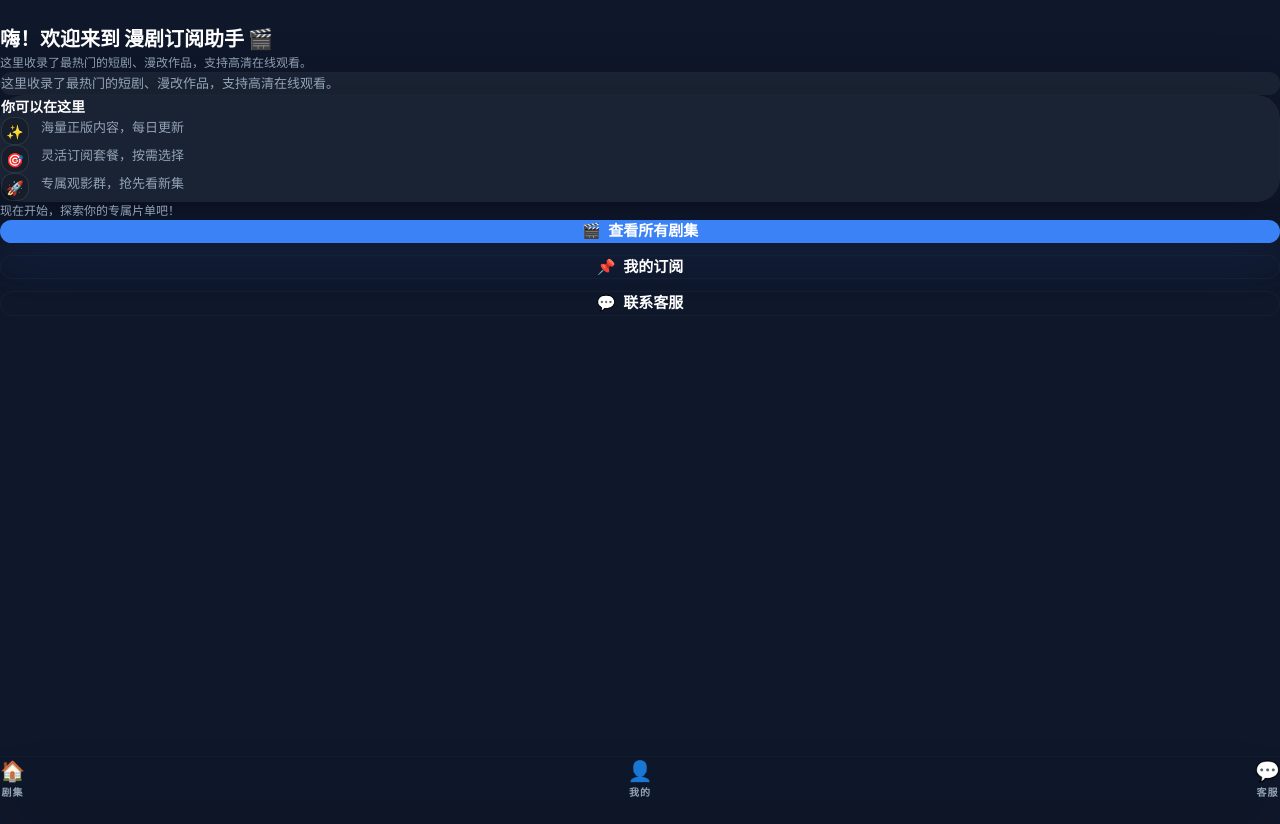
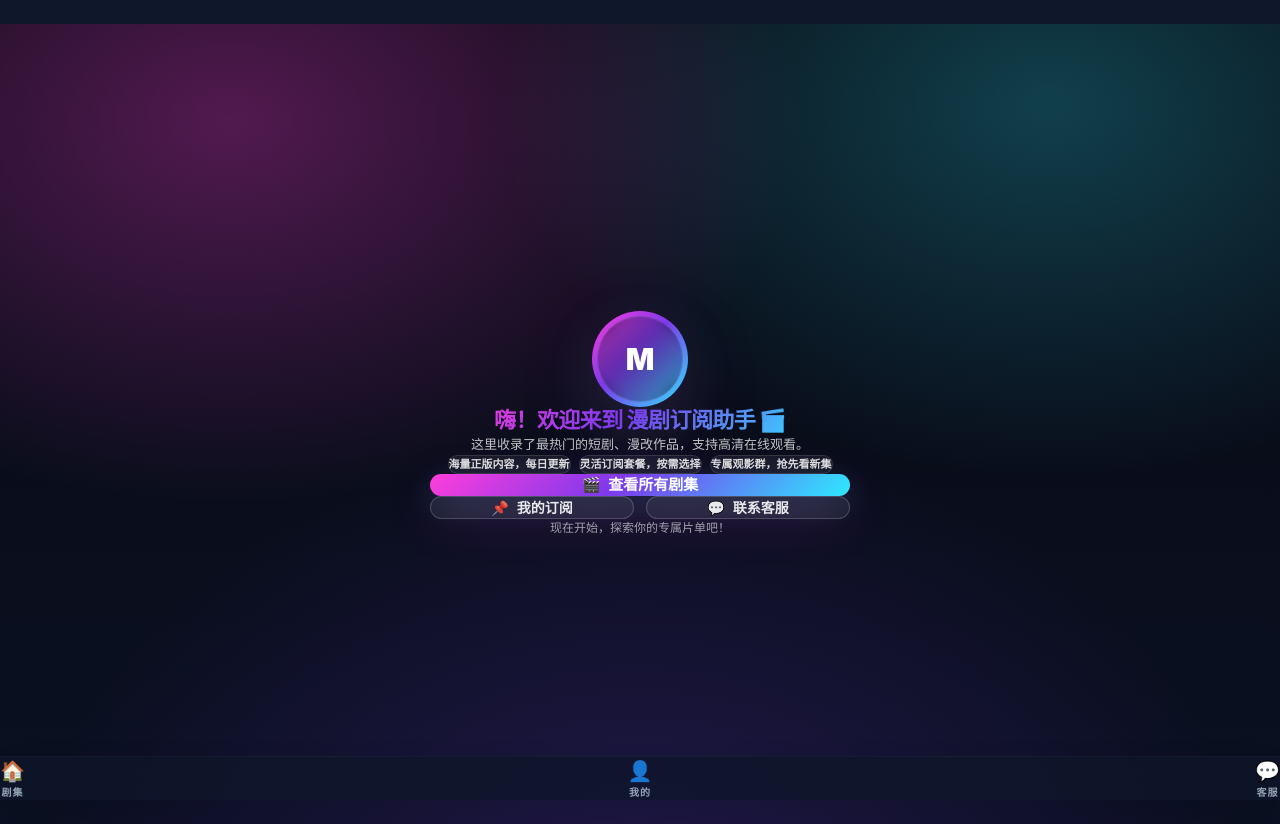
Before and after one commit to xilinbrothers/manju-frontend, a React (Vite) app: page / in a window 1280 px wide. Built offline with nearby package versions, Linux system fonts and the light colour scheme.

Commit message:
feat(frontend): dopamine welcome page

```diff
--- a/admin/src/components/ui/PageHeader.jsx
+++ b/admin/src/components/ui/PageHeader.jsx
@@ -1,11 +1,17 @@
 import React from 'react';
 
-const PageHeader = ({ title, subtitle, right }) => {
+const SIZE_STYLES = {
+  sm: { title: 'text-lg', subtitle: 'text-xs' },
+  md: { title: 'text-xl', subtitle: 'text-sm' },
+};
+
+const PageHeader = ({ title, subtitle, right, size = 'md', className = '' }) => {
+  const styles = SIZE_STYLES[size] || SIZE_STYLES.md;
   return (
-    <div className="flex items-start justify-between gap-3">
+    <div className={`flex items-start justify-between gap-3 ${className}`}>
       <div className="space-y-1 min-w-0">
-        <div className="text-xl font-black text-slate-900 truncate">{title}</div>
-        {subtitle ? <div className="text-sm text-slate-500 font-medium">{subtitle}</div> : null}
+        <div className={`${styles.title} font-black text-slate-900 truncate`}>{title}</div>
+        {subtitle ? <div className={`${styles.subtitle} text-slate-500 font-medium`}>{subtitle}</div> : null}
       </div>
       {right ? <div className="flex items-center gap-2">{right}</div> : null}
     </div>
--- a/frontend/src/pages/WelcomePage.jsx
+++ b/frontend/src/pages/WelcomePage.jsx
@@ -6,46 +6,55 @@ import SectionHeader from '../components/ui/SectionHeader';
 
 const WelcomePage = ({ onNavigate, t }) => {
   return (
-    <div className="flex flex-col p-5 min-h-screen bg-[var(--app-bg)] text-[var(--app-fg)] pb-24">
-      <div className="mb-6">
-        <SectionHeader title={t?.welcome || '欢迎'} subtitle={t?.welcome_desc || ''} />
-      </div>
+    <div className="relative min-h-screen bg-[#070A12] text-[var(--app-fg)] pb-24 overflow-hidden">
+      <div className="absolute inset-0 pointer-events-none [background:radial-gradient(920px_620px_at_18%_12%,rgba(255,61,219,.30),transparent_62%),radial-gradient(920px_620px_at_82%_10%,rgba(46,233,255,.24),transparent_60%),radial-gradient(980px_760px_at_50%_110%,rgba(124,58,237,.20),transparent_62%),linear-gradient(to_bottom,#070A12,#0B1022)]" />
 
-      <div className="space-y-4">
-        <Card className="p-4">
-          <div className="text-[13px] text-[color:var(--app-muted)] leading-relaxed">
-            {t?.welcome_desc || ''}
-          </div>
-        </Card>
-
-        <Card className="p-4">
-          <div className="text-[14px] font-black mb-3">你可以在这里</div>
-          <div className="space-y-3">
-            {(t?.features || []).map((feature, index) => (
-              <div key={index} className="flex items-start gap-3">
-                <div className="w-7 h-7 rounded-xl bg-black/15 border border-white/10 flex items-center justify-center flex-shrink-0">
-                  <span className="text-[14px]">{['✨', '🎯', '🚀'][index] || '•'}</span>
-                </div>
-                <div className="text-[13px] text-[color:var(--app-muted)] leading-relaxed">{feature}</div>
-              </div>
-            ))}
-          </div>
-        </Card>
-
-        <div className="pt-2">
-          <div className="text-[12px] text-[color:var(--app-muted)]">{t?.explore || ''}</div>
+      <div className="relative flex flex-col min-h-screen px-6 pt-10">
+        <div className="flex-1 flex items-center justify-center">
+          <div className="w-full max-w-[420px]">
+            <div className="flex flex-col items-center text-center">
+              <div className="h-24 w-24 rounded-full bg-[linear-gradient(135deg,#FF3DDB_0%,#7C3AED_45%,#2EE9FF_100%)] shadow-[0_24px_80px_rgba(255,61,219,.18),0_18px_60px_rgba(46,233,255,.12),0_14px_36px_rgba(0,0,0,.55)] flex items-center justify-center">
+                <div className="h-[86px] w-[86px] rounded-full bg-black/25 border border-white/10 backdrop-blur flex items-center justify-center">
+                  <span className="text-3xl font-black text-white">M</span>
                 </div>
               </div>
 
-      <div className="mt-auto flex flex-col gap-3 pb-2">
-        <Button onClick={() => onNavigate?.('series')} className="py-4 rounded-full text-[15px] flex items-center justify-center gap-2">
+              <div className="mt-7">
+                <div className="text-[22px] leading-tight font-black tracking-tight text-transparent bg-clip-text bg-[linear-gradient(135deg,#FF3DDB_0%,#7C3AED_45%,#2EE9FF_100%)]">
+                  {t?.welcome || '欢迎'}
+                </div>
+                <div className="mt-3 text-[13px] leading-relaxed text-white/75">
+                  {t?.welcome_desc || ''}
+                </div>
+                {(t?.features || []).length ? (
+                  <div className="mt-4 flex flex-wrap items-center justify-center gap-2">
+                    {(t?.features || []).slice(0, 3).map((s, idx) => (
+                      <span
+                        key={idx}
+                        className="px-3 py-1.5 rounded-full text-[11px] font-semibold text-white/85 border border-white/12 bg-white/5 backdrop-blur"
+                      >
+                        {s}
+                      </span>
+                    ))}
+                  </div>
+                ) : null}
+              </div>
+            </div>
+
+            <div className="mt-9 space-y-3">
+              <Button
+                onClick={() => onNavigate?.('series')}
+                className="py-4 rounded-2xl text-[15px] flex items-center justify-center gap-2 bg-[linear-gradient(135deg,#FF3DDB_0%,#7C3AED_45%,#2EE9FF_100%)] shadow-[0_18px_50px_rgba(255,61,219,.22),0_10px_30px_rgba(46,233,255,.16)] hover:brightness-110 hover:-translate-y-[1px] active:translate-y-0 active:brightness-95 focus:outline-none focus-visible:shadow-[0_0_0_3px_rgba(46,233,255,.35),0_0_0_1px_rgba(255,255,255,.18)_inset]"
+              >
                 <span>🎬</span>
                 <span>{t?.view_all || '查看所有剧集'}</span>
               </Button>
+
+              <div className="grid grid-cols-2 gap-3">
                 <Button
                   variant="ghost"
                   onClick={() => onNavigate?.('my-subs')}
-          className="py-4 rounded-full text-[15px] flex items-center justify-center gap-2"
+                  className="py-4 rounded-2xl text-[14px] flex items-center justify-center gap-2 border border-white/18 bg-white/6 backdrop-blur text-white/90 hover:bg-white/10 hover:border-white/26 hover:-translate-y-[1px] active:translate-y-0 active:bg-white/7 focus:outline-none focus-visible:shadow-[0_0_0_3px_rgba(255,61,219,.22),0_0_0_1px_rgba(255,255,255,.18)_inset]"
                 >
                   <span>📌</span>
                   <span>{t?.my_subs || '我的订阅'}</span>
@@ -53,11 +62,19 @@ const WelcomePage = ({ onNavigate, t }) => {
                 <Button
                   variant="ghost"
                   onClick={() => onNavigate?.('service')}
-          className="py-4 rounded-full text-[15px] flex items-center justify-center gap-2"
+                  className="py-4 rounded-2xl text-[14px] flex items-center justify-center gap-2 border border-white/18 bg-white/6 backdrop-blur text-white/90 hover:bg-white/10 hover:border-white/26 hover:-translate-y-[1px] active:translate-y-0 active:bg-white/7 focus:outline-none focus-visible:shadow-[0_0_0_3px_rgba(46,233,255,.28),0_0_0_1px_rgba(255,255,255,.18)_inset]"
                 >
                   <span>💬</span>
                   <span>{t?.contact_support || '联系客服'}</span>
                 </Button>
+              </div>
+
+              {t?.explore ? (
+                <div className="pt-2 text-center text-[12px] text-white/60">{t?.explore}</div>
+              ) : null}
+            </div>
+          </div>
+        </div>
       </div>
 
       <BottomNav current="welcome" onNavigate={onNavigate} />
```
Lines whose indentation alone changed are shown as unchanged.
